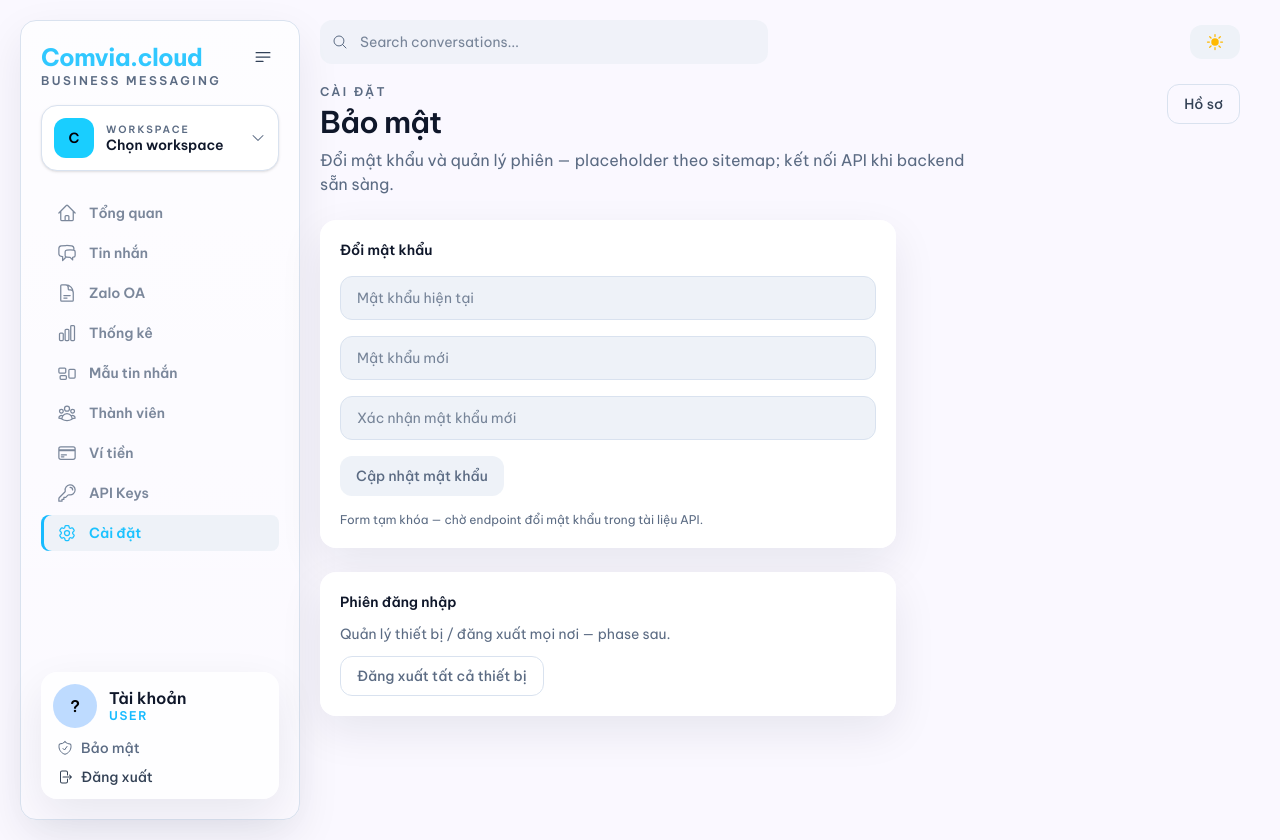
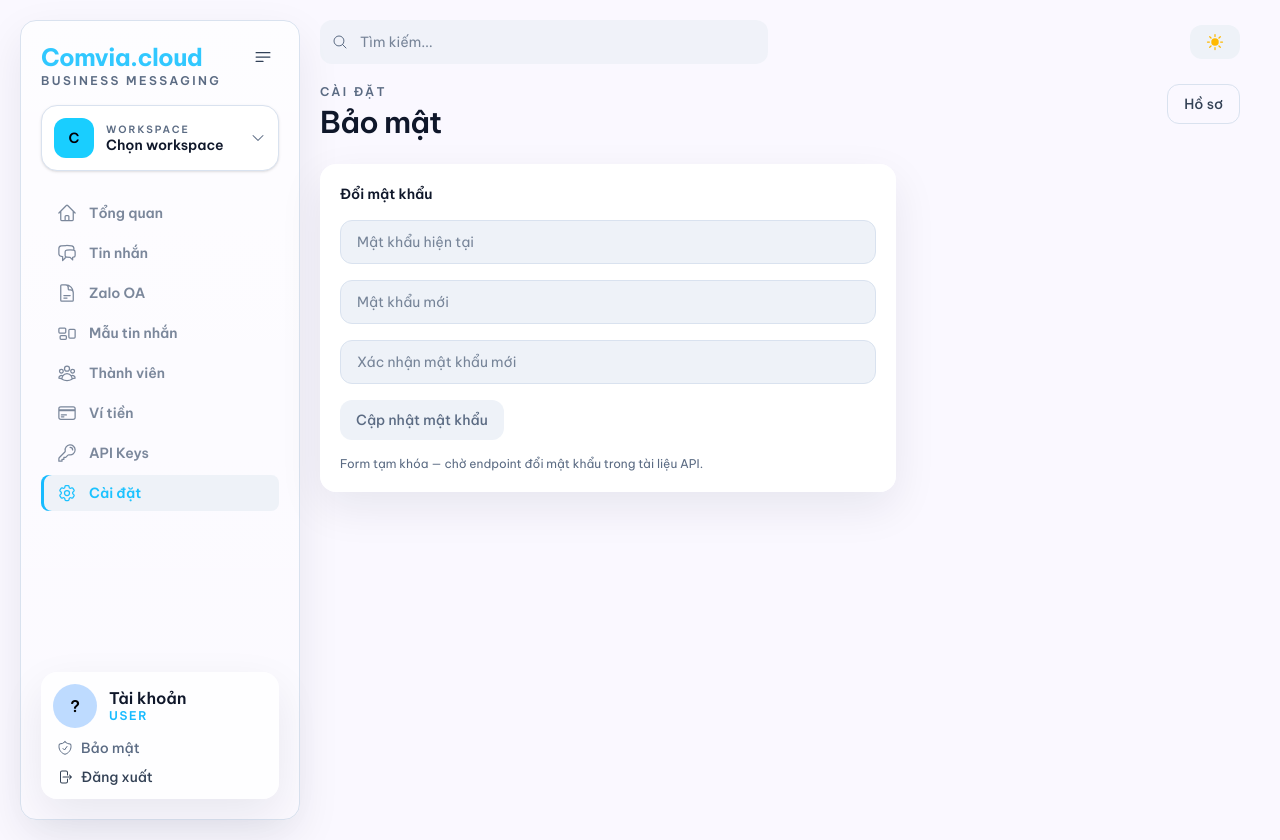
Before and after one commit to huong-dao/next_comvia, a Next.js app: page /app/settings/security in a window 1280 px wide. Built offline with nearby package versions, Linux system fonts and the light colour scheme.

Commit message:
update something

```diff
--- a/app/app/profile/page.tsx
+++ b/app/app/profile/page.tsx
@@ -31,7 +31,7 @@ export default function ProfilePage() {
       <PageHeader
         eyebrow="Tài khoản"
         title="Hồ sơ"
-        description="Thông tin tài khoản đăng nhập (theo API GET /auth/me)."
+        // description="Thông tin tài khoản đăng nhập (theo API GET /auth/me)."
       />
 
       <Card className="max-w-xl space-y-4">
@@ -59,9 +59,9 @@ export default function ProfilePage() {
             </div>
           ) : null}
         </div>
-        <p className="border-t border-border/60 pt-4 text-xs text-muted-foreground">
+        {/* <p className="border-t border-border/60 pt-4 text-xs text-muted-foreground">
           Cập nhật hồ sơ qua API riêng sẽ bổ sung khi backend có endpoint PATCH phù hợp tài liệu.
-        </p>
+        </p> */}
       </Card>
     </div>
   );
--- a/app/app/settings/security/page.tsx
+++ b/app/app/settings/security/page.tsx
@@ -13,7 +13,7 @@ export default function SecuritySettingsPage() {
       <PageHeader
         eyebrow="Cài đặt"
         title="Bảo mật"
-        description="Đổi mật khẩu và quản lý phiên — placeholder theo sitemap; kết nối API khi backend sẵn sàng."
+        // description="Đổi mật khẩu và quản lý phiên — placeholder theo sitemap; kết nối API khi backend sẵn sàng."
         actions={
           <Button variant="outline" asChild>
             <Link href={APP_PATHS.profile}>Hồ sơ</Link>
@@ -33,13 +33,13 @@ export default function SecuritySettingsPage() {
           <p className="text-xs text-muted-foreground">Form tạm khóa — chờ endpoint đổi mật khẩu trong tài liệu API.</p>
         </Card>
 
-        <Card className="space-y-3">
+        {/* <Card className="space-y-3">
           <p className="text-sm font-semibold text-foreground">Phiên đăng nhập</p>
           <p className="text-sm text-muted-foreground">Quản lý thiết bị / đăng xuất mọi nơi — phase sau.</p>
           <Button type="button" variant="outline" disabled>
             Đăng xuất tất cả thiết bị
           </Button>
-        </Card>
+        </Card> */}
       </div>
     </div>
   );
--- a/app/app/w/[workspaceId]/api-keys/page.tsx
+++ b/app/app/w/[workspaceId]/api-keys/page.tsx
@@ -120,7 +120,7 @@ export default function ApiKeysPage() {
       <PageHeader
         eyebrow="Integration"
         title="API Keys"
-        description="Tạo / vô hiệu / tái tạo key — raw key chỉ hiện một lần."
+        // description="Tạo / vô hiệu / tái tạo key — raw key chỉ hiện một lần."
         actions={
           <Button icon={<HiMiniPlus className="size-4" />} type="button" onClick={() => setCreateOpen(true)}>
             Tạo API key mới
--- a/app/app/w/[workspaceId]/members/page.tsx
+++ b/app/app/w/[workspaceId]/members/page.tsx
@@ -97,7 +97,7 @@ export default function MembersPage() {
       <PageHeader
         eyebrow="Workspace"
         title="Thành viên"
-        description="Danh sách thành viên và lời mời (Owner mời / xóa)."
+        description="Danh sách thành viên của Workspace."
         actions={
           owner ? (
             <Button type="button" onClick={() => setInviteOpen(true)}>
--- a/app/app/w/[workspaceId]/templates/page.tsx
+++ b/app/app/w/[workspaceId]/templates/page.tsx
@@ -56,7 +56,7 @@ export default function TemplatesListPage() {
     <div>
       <PageHeader
         eyebrow="Templates"
-        title="Danh sách template"
+        title="Danh sách mẫu tin nhắn"
         // description="Lọc theo trạng thái, xem chi tiết và thao tác submit (theo quyền backend)."
         actions={
           <Button icon={<HiMiniPlus className="size-4" />} asChild>
--- a/app/app/w/[workspaceId]/wallet/page.tsx
+++ b/app/app/w/[workspaceId]/wallet/page.tsx
@@ -68,7 +68,7 @@ export default function WalletPage() {
     <div>
       <PageHeader
         eyebrow="Wallet"
-        title="Ví credit"
+        title="Ví tiền"
         description="Số dư và lịch sử giao dịch theo workspace (credit owner)."
         actions={
           owner ? (
--- a/components/layout/workspace-sidebar.tsx
+++ b/components/layout/workspace-sidebar.tsx
@@ -49,12 +49,12 @@ const navItems: NavItem[] = [
     href: (w) => workspacePath(w, "oa"),
     isActive: (p, w) => p.startsWith(workspacePath(w, "oa")),
   },
-  {
-    label: "Thống kê",
-    icon: HiOutlineChartBar,
-    href: (w) => workspacePath(w, "analytics"),
-    isActive: (p, w) => p.startsWith(workspacePath(w, "analytics")),
-  },
+  // {
+  //   label: "Thống kê",
+  //   icon: HiOutlineChartBar,
+  //   href: (w) => workspacePath(w, "analytics"),
+  //   isActive: (p, w) => p.startsWith(workspacePath(w, "analytics")),
+  // },
   {
     label: "Mẫu tin nhắn",
     icon: HiOutlineRectangleGroup,
--- a/components/layout/workspace-topbar.tsx
+++ b/components/layout/workspace-topbar.tsx
@@ -10,7 +10,7 @@ export function WorkspaceTopbar() {
     <header className="mb-5 flex items-center gap-3">
       <div className="flex w-full items-center gap-3">
         <Input
-          placeholder="Search conversations..."
+          placeholder="Tìm kiếm..."
           leadingIcon={<HiOutlineMagnifyingGlass className="size-4" />}
           className="max-w-md bg-surface-muted/80 border-none"
         />
```
